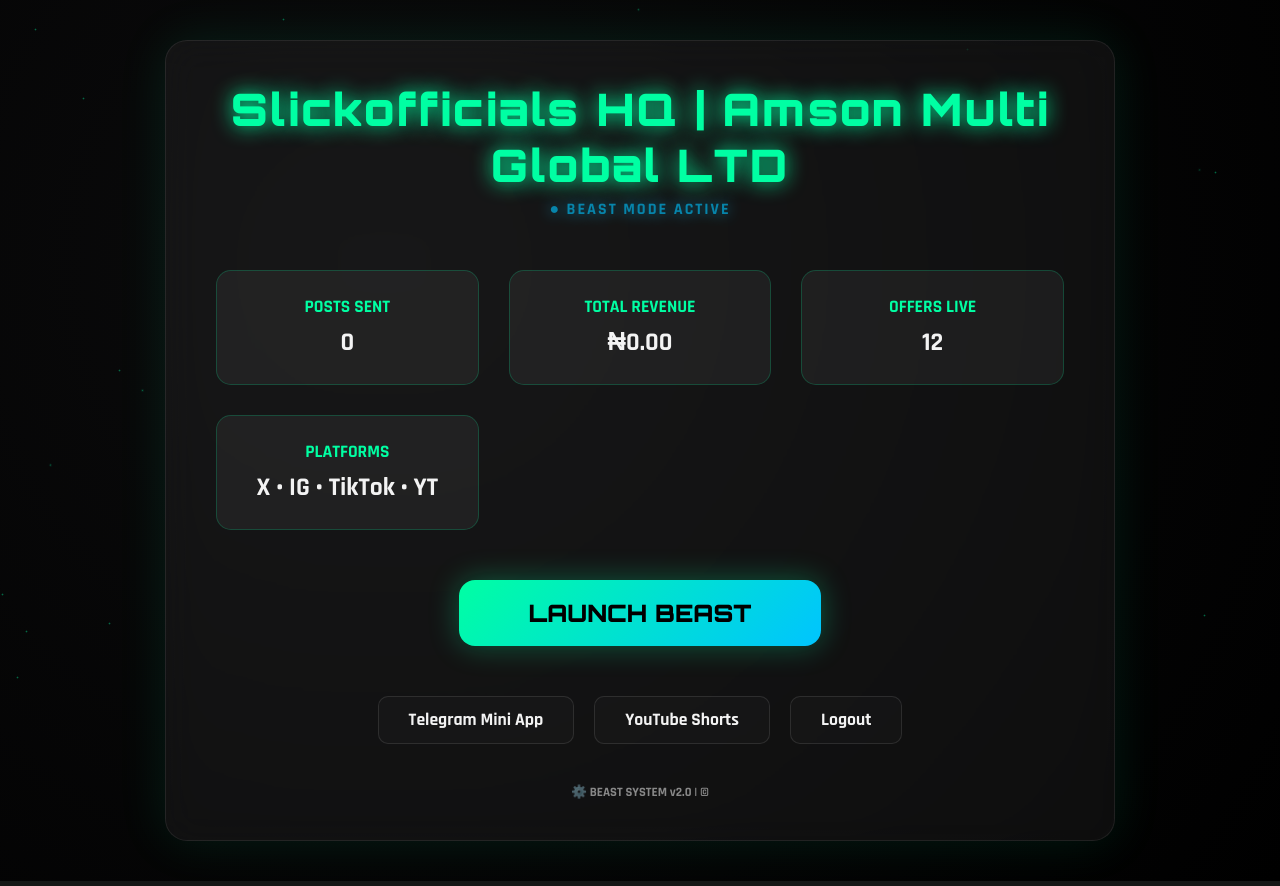
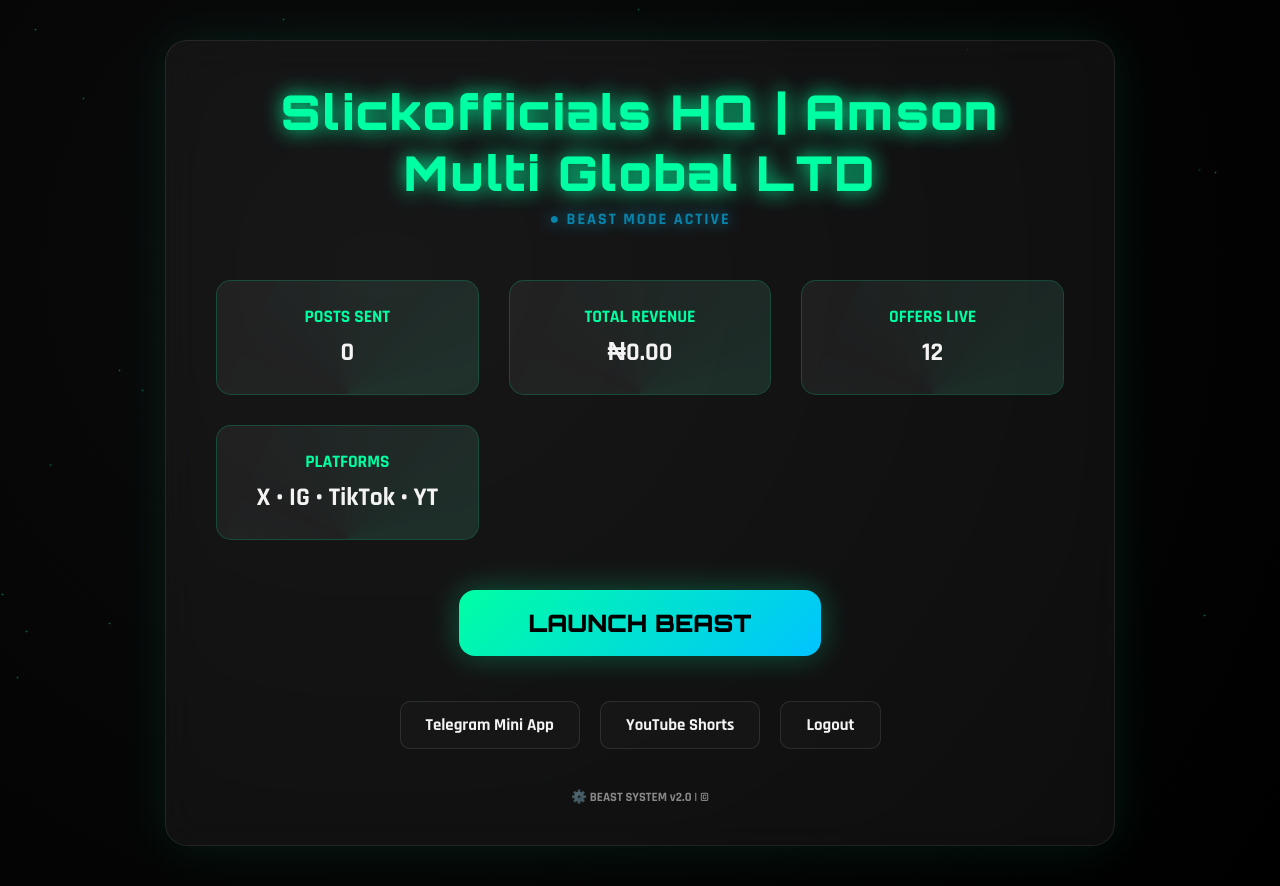
Before and after one commit to slickofficials/AUTOAFFILIATE-AI-v7.0, a Flask app: page /dashboard in a window 1280 px wide. Run offline with Flask 3, Linux system fonts and the light colour scheme; the visitor is signed in with stand-in values (Sample User, id 1); data that the repository does not hold is empty; some libraries are stand-ins or nearby versions.

Commit message:
Update dashboard.html

```diff
--- a/templates/dashboard.html
+++ b/templates/dashboard.html
@@ -10,6 +10,7 @@
       --mint: #00ffa3;
       --aqua: #00c4ff;
       --bg-dark: #0a0a0a;
+      --bg-glow: rgba(0, 255, 163, 0.1);
       --white: #f3f3f3;
       --fade: rgba(255, 255, 255, 0.05);
     }
@@ -20,22 +21,23 @@
       background: radial-gradient(circle at 30% 30%, #0b0b0c, #000);
       color: var(--white);
       font-family: 'Rajdhani', sans-serif;
+      overflow: hidden;
       min-height: 100vh;
       display: flex;
       align-items: center;
       justify-content: center;
       padding: 40px;
       position: relative;
-      overflow: hidden;
     }
 
-    /* Background */
+    /* Particle Field */
     #particles {
-      position: fixed;
+      position: absolute;
       top: 0; left: 0;
       width: 100%; height: 100%;
       z-index: 0;
-      pointer-events: none; /* ✅ clicks go through */
+      background: transparent;
+      overflow: hidden;
     }
     .particle {
       position: absolute;
@@ -50,10 +52,9 @@
       to { transform: translateY(-100vh) rotate(720deg); opacity: 0; }
     }
 
-    /* Container */
     .container {
       position: relative;
-      z-index: 10;
+      z-index: 2;
       width: 100%;
       max-width: 950px;
       background: rgba(255,255,255,0.05);
@@ -67,7 +68,7 @@
 
     h1 {
       font-family: 'Orbitron', sans-serif;
-      font-size: 2.8em;
+      font-size: 3em;
       color: var(--mint);
       text-shadow: 0 0 20px var(--mint);
       letter-spacing: 2px;
@@ -96,23 +97,41 @@
       border: 1px solid rgba(0,255,163,0.2);
       border-radius: 15px;
       padding: 25px;
+      position: relative;
+      overflow: hidden;
       transition: all 0.3s ease;
+    }
+    .stat-card::after {
+      content: "";
+      position: absolute;
+      top: 0; left: -50%;
+      width: 200%; height: 200%;
+      background: conic-gradient(from 180deg, transparent, rgba(0,255,163,0.08), transparent);
+      animation: rotate 5s linear infinite;
+      z-index: 0;
+    }
+    @keyframes rotate {
+      from {transform: rotate(0);}
+      to {transform: rotate(360deg);}
+    }
+    .stat-card h3 {
+      color: var(--mint);
+      font-size: 1.1em;
+      margin-bottom: 8px;
+      position: relative;
+      z-index: 1;
+    }
+    .stat-card p {
+      font-size: 1.6em;
+      font-weight: bold;
+      z-index: 1;
+      position: relative;
     }
     .stat-card:hover {
       transform: scale(1.05);
       box-shadow: 0 0 20px rgba(0,255,163,0.3);
     }
-    .stat-card h3 {
-      color: var(--mint);
-      font-size: 1.1em;
-      margin-bottom: 8px;
-    }
-    .stat-card p {
-      font-size: 1.6em;
-      font-weight: bold;
-    }
 
-    /* Buttons */
     .beast-btn {
       background: linear-gradient(135deg, var(--mint), var(--aqua));
       color: #000;
@@ -124,7 +143,7 @@
       cursor: pointer;
       box-shadow: 0 0 30px rgba(0,255,163,0.3);
       transition: all 0.3s ease;
-      margin-bottom: 25px;
+      margin-bottom: 35px;
     }
     .beast-btn:hover {
       transform: scale(1.06);
@@ -136,13 +155,13 @@
       justify-content: center;
       gap: 20px;
       flex-wrap: wrap;
-      margin-top: 25px;
+      margin-top: 10px;
     }
     .nav a {
       color: var(--white);
       text-decoration: none;
-      font-size: 1.1em;
-      padding: 12px 30px;
+      font-size: 1.05em;
+      padding: 12px 25px;
       border: 1px solid rgba(255,255,255,0.1);
       border-radius: 10px;
       background: rgba(255,255,255,0.02);
@@ -152,7 +171,6 @@
       background: var(--mint);
       color: #000;
       box-shadow: 0 0 25px rgba(0,255,163,0.5);
-      transform: scale(1.05);
     }
 
     footer {
@@ -200,6 +218,7 @@
   </div>
 
   <script>
+    // Generate drifting particles
     const container = document.getElementById("particles");
     for (let i = 0; i < 45; i++) {
       const p = document.createElement("div");
```
